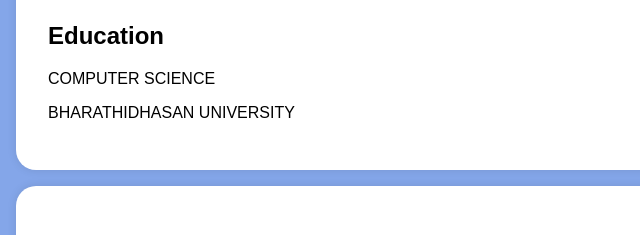
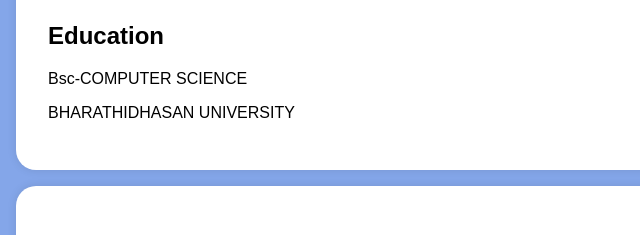
Before and after one commit to sathana172005/digital-portfolio, a plain HTML site: page index.html in a window 1280 px wide. Shown: the part 512-747 px from the top of the page, 0-640 px from the left. Drawn offline with Linux system fonts and the light colour scheme.

Commit message:
Update index.html

```diff
--- a/index.html
+++ b/index.html
@@ -122,7 +122,7 @@
     <section id="education">
         <div class="section-content">
             <h2>Education</h2>
-            <p>COMPUTER SCIENCE</p>
+            <p>Bsc-COMPUTER SCIENCE</p>
             <p>BHARATHIDHASAN UNIVERSITY</p>
 
 
```
